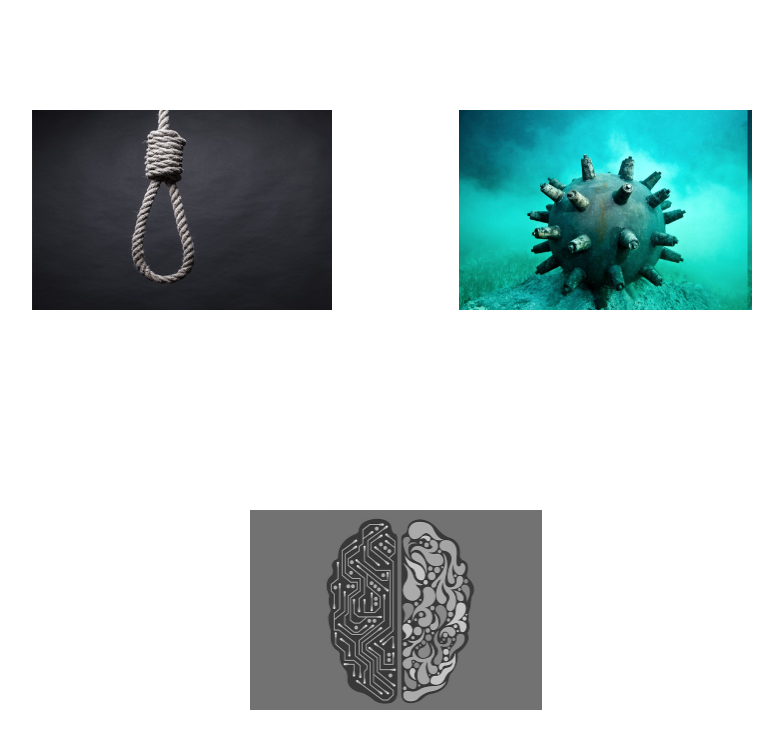
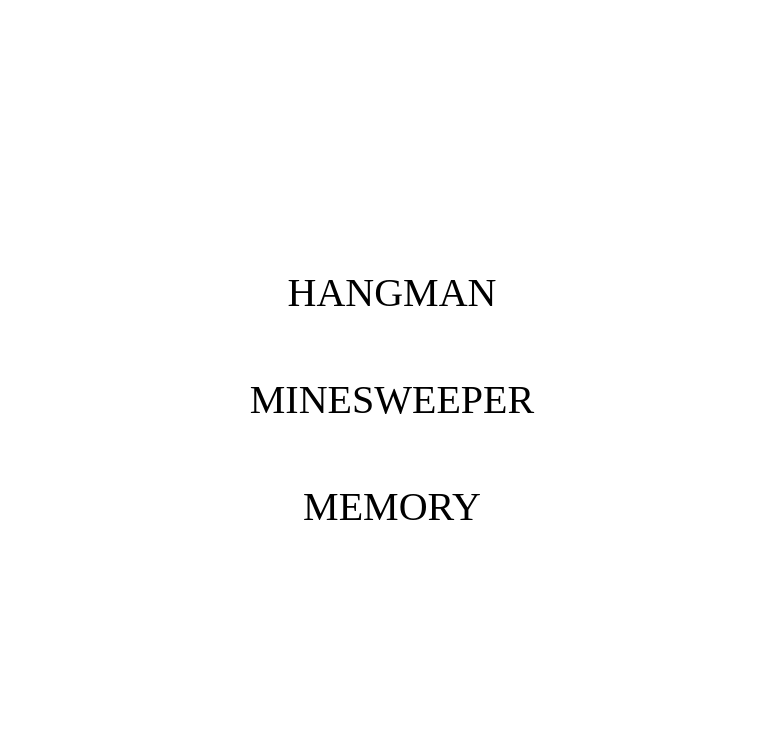
Before and after one commit to DawidMacialek/Project-Games, a plain HTML site: page index.html in a window 1280 px wide. Shown: the whole page, without its empty margins (248-1031 px from the left). Drawn offline with Linux system fonts and the light colour scheme.

Commit message:
changes on structure

```diff
--- a/index.html
+++ b/index.html
@@ -13,28 +13,14 @@
     <div class="container">
         <section class="games">
             <a href="./hangman/hangman.html">
-                <div class="game hangman">
-                    <p>hangman</p>
-                    <div class="curtain hangmanImg_1"></div>
-                    <div class="curtain hangmanImg_2"></div>
-                </div>
+                hangman
             </a>
             <a href="./minesweeper/minesweeper.html">
-                <div class="game minesweeper">
-                    <p>minesweeper</p>
-                    <div class="curtain minesweeperImg_1"></div>
-                    <div class="curtain minesweeperImg_2"></div>
-                </div>
+                minesweeper
             </a>
             <a href="./memory game/index.html">
-                <div class="game memory">
-                    <p>memory</p>
-                    <div class="curtain memoryImg_1"></div>
-                    <div class="curtain memoryImg_2"></div>
-                </div>
+                memory
             </a>
-
-
         </section>
     </div>
 
--- a/style.css
+++ b/style.css
@@ -1,114 +1,36 @@
 * {
   box-sizing: border-box;
   margin: 0;
+  padding: 0;
 }
 
 body {
-  background-color: #fff;
+  /* background-color: #fff; */
 }
-
+.container {
+  width: 100vw;
+  height: 100vh;
+  display: flex;
+  justify-content: center;
+  align-items: center;
+}
 section.games {
-  margin: 10px auto;
-  max-width: 1200px;
-  min-height: 100vh;
+  width: 40%;
+  height: 40%;
   display: flex;
-  flex-wrap: wrap;
+  flex-direction: column;
+  justify-content: space-around;
   align-items: center;
-  justify-content: center;
 }
-.game {
-  width: 300px;
-  height: 200px;
-  text-align: center;
+a {
+  display: block;
+  text-decoration: none;
+  color: #000;
   text-transform: uppercase;
-  background-color: #fff;
-  position: relative;
-  overflow: hidden;
+  font-size: 40px;
+  line-height: 60px;
+  transition: all 0.2s ease;
 }
-.game p {
-  line-height: 200px;
-  font-size: 40px;
+a:hover {
+  font-size: 46px;
 }
-.games a {
-  text-decoration: none;
-  display: block;
-  cursor: pointer;
-  margin: 5%;
-}
-.curtain {
-  position: absolute;
-  top: 0;
-  width: 150px;
-  height: 200px;
-  transition: 1s;
-}
-.hangmanImg_1 {
-  left: 0;
-  background-color: #ddd;
-  background-image: url("./img/hangman2.jpg");
-  background-size: cover;
-}
-.hangmanImg_2 {
-  right: 0;
-  background-color: #ddd;
-  background-image: url("./img/hangman2.jpg");
-  background-size: cover;
-  background-position-x: -100%;
-}
-.minesweeperImg_1 {
-  left: 0;
-  /* background-color: #ddd; */
-  background-image: url("./img/time-bomb-002-mine-jason-decaires-taylor-sculpture.jpg");
-  background-size: cover;
-  background-position-x: -5%;
-  background-repeat: no-repeat;
-}
-.minesweeperImg_2 {
-  right: 0;
-  /* background-color: #ddd; */
-  background-image: url("./img/time-bomb-002-mine-jason-decaires-taylor-sculpture.jpg");
-  background-size: cover;
-  background-position-x: -105%;
-}
-.memoryImg_1 {
-  left: 0;
-  /* background-color: #ddd; */
-  background-image: url("./img/memory-brain.png");
-  background-size: cover;
-  background-position-x: -5%;
-  background-repeat: no-repeat;
-}
-.memoryImg_2 {
-  right: 0;
-  /* background-color: #ddd; */
-  background-image: url("./img/memory-brain.png");
-  background-size: cover;
-  background-position-x: -105%;
-}
-/* Hover action */
-.game:hover .hangmanImg_1 {
-  transform: translateX(-100%);
-  opacity: 0.5;
-}
-
-.game:hover .hangmanImg_2 {
-  transform: translateX(100%);
-  opacity: 0.5;
-}
-
-.game:hover .minesweeperImg_1 {
-  transform: translateX(-100%);
-  opacity: 0.5;
-}
-.game:hover .minesweeperImg_2 {
-  transform: translateX(100%);
-  opacity: 0.5;
-}
-.game:hover .memoryImg_1 {
-  transform: translateX(-100%);
-  opacity: 0.5;
-}
-.game:hover .memoryImg_2 {
-  transform: translateX(100%);
-  opacity: 0.5;
-}
```
